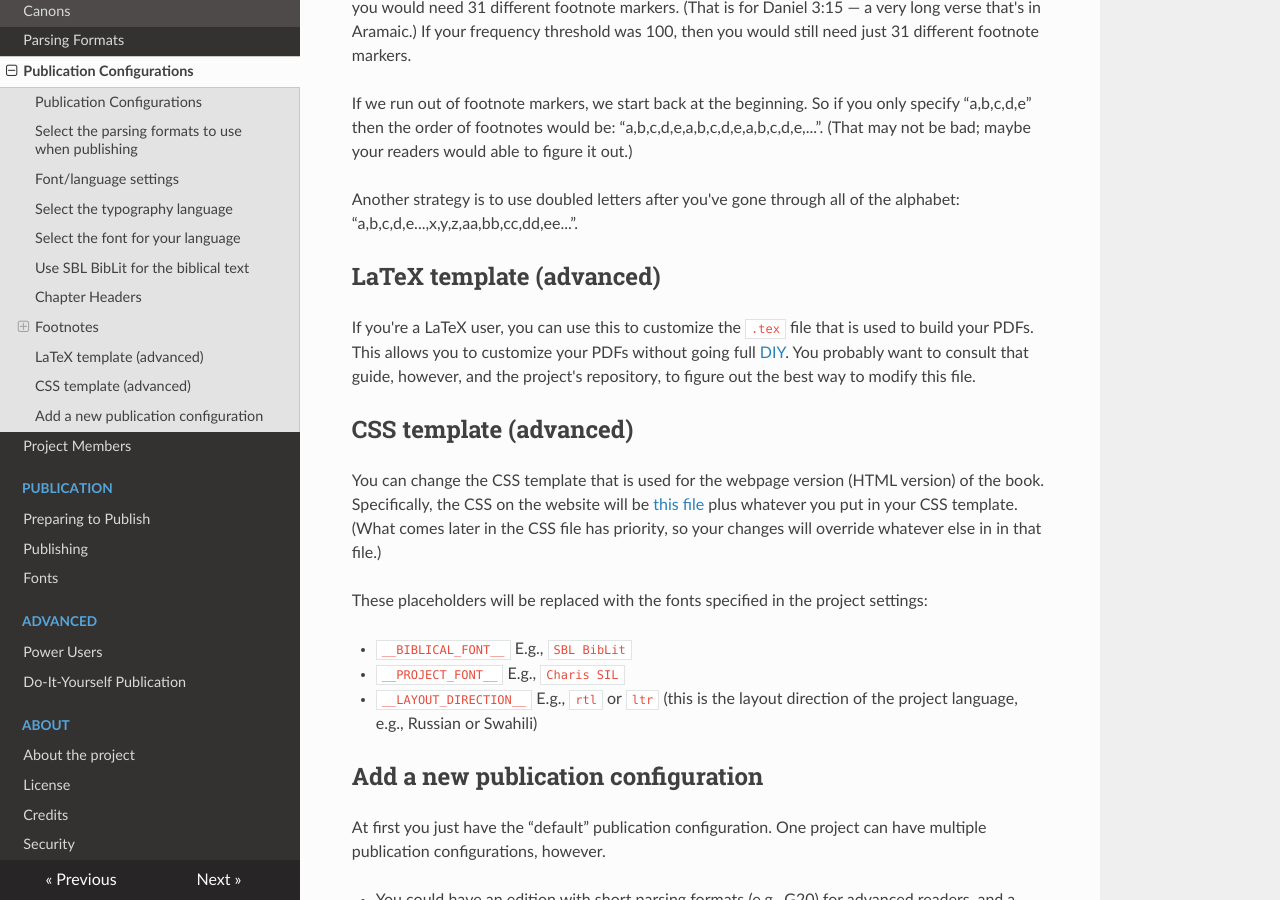
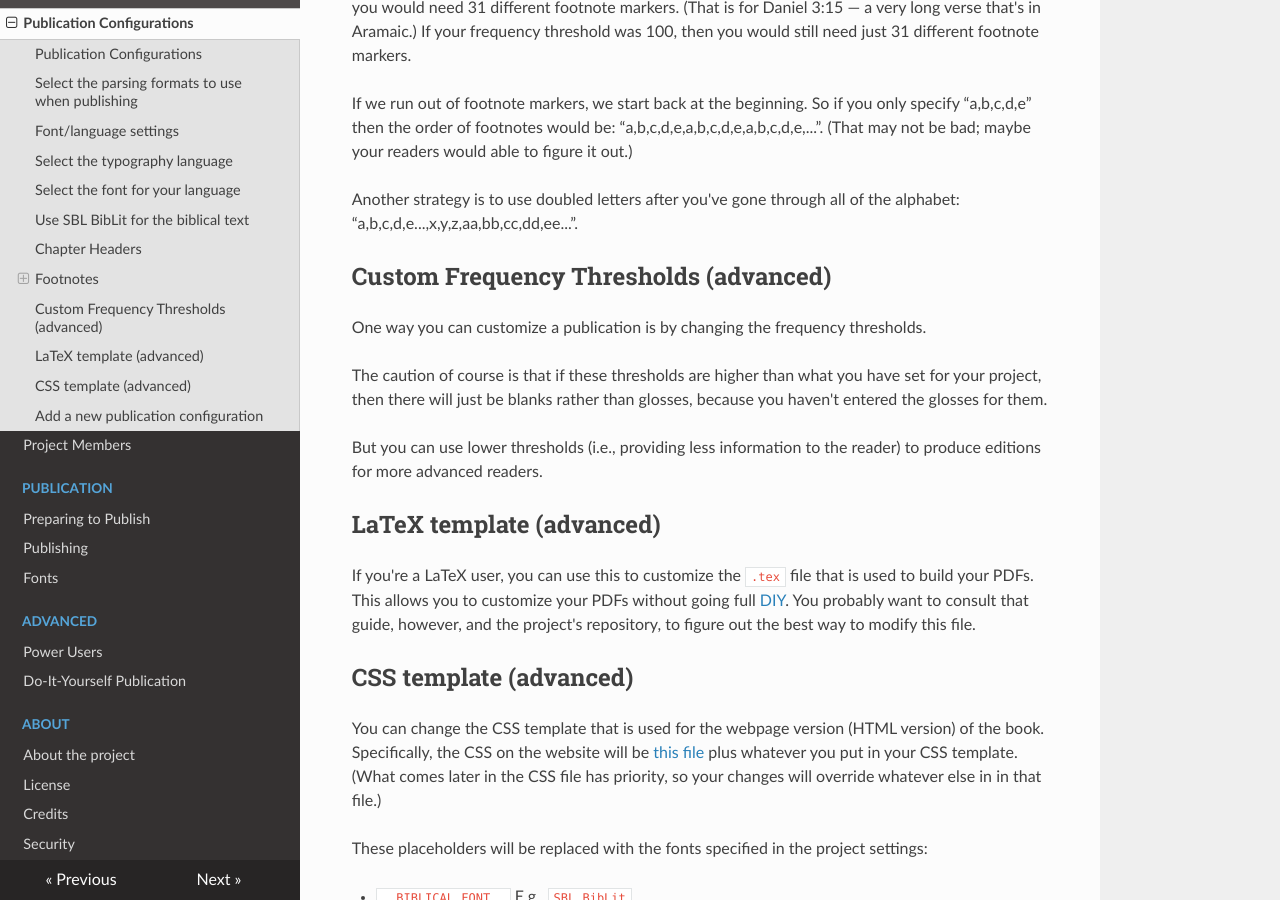
Before and after one commit to openreadersbibles/docs.openreadersbibles.org, an MkDocs documentation site: the page built from docs/project-settings/publication-configurations.md, in a window 1280 px wide and 900 px high, scrolled down 1982 px. Built offline with MkDocs 1.6.1, drawn with Linux system fonts in a browser that asks for light colours; nearby versions of some CDN libraries.

Commit message:
Frequency thresholds

```diff
--- a/docs/project-settings/publication-configurations.md
+++ b/docs/project-settings/publication-configurations.md
@@ -54,6 +54,13 @@ If we run out of footnote markers, we start back at the beginning. So if you onl
 
 Another strategy is to use doubled letters after you've gone through all of the alphabet: “a,b,c,d,e...,x,y,z,aa,bb,cc,dd,ee...”.
 
+## Custom Frequency Thresholds (advanced)
+One way you can customize a publication is by changing the frequency thresholds.
+
+The caution of course is that if these thresholds are higher than what you have set for your project, then there will just be blanks rather than glosses, because you haven't entered the glosses for them.
+
+But you can use lower thresholds (i.e., providing less information to the reader) to produce editions for more advanced readers.
+
 ## LaTeX template (advanced)
 If you're a LaTeX user, you can use this to customize the `.tex` file that is used to build your PDFs. This allows you to customize your PDFs without going full [DIY](../DIY.md). You probably want to consult that guide, however, and the project's repository, to figure out the best way to modify this file.
 
```
Also changed, not shown: docs/frequency-thresholds.md (+2 -2 lines).
